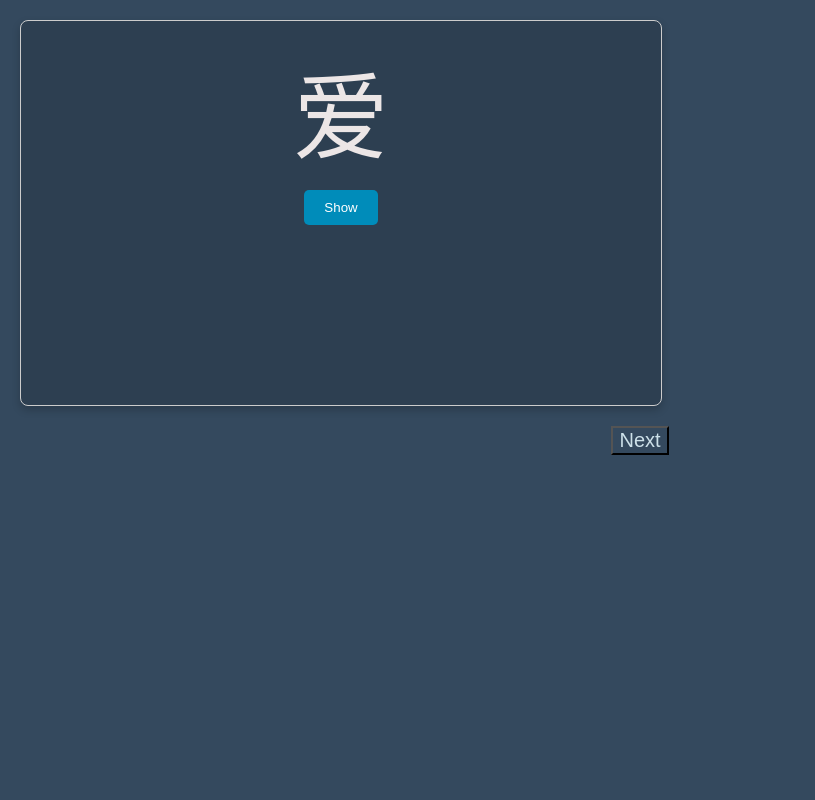
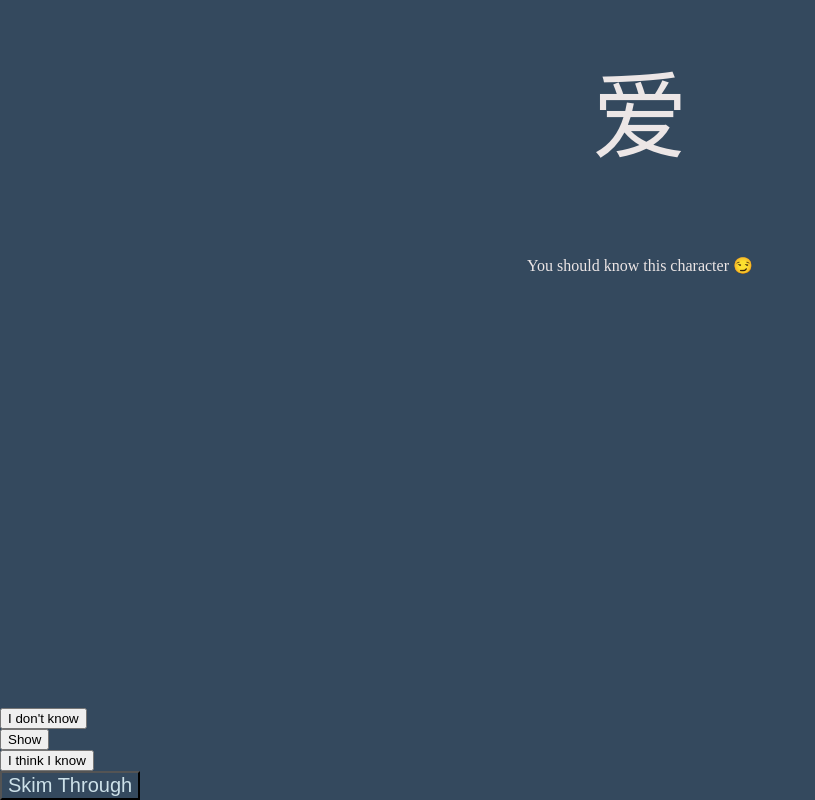
Before and after one commit to chandra-deb/XueHanzi, a Flask app: page /kpractice/1 in a window 1280 px wide. Shown: the whole page, without its empty margins (0-815 px from the left). Run offline with Flask 3, Linux system fonts and the light colour scheme; the visitor is signed in with stand-in values (Sample User, id 1).

Commit message:
so many  changes in practice page

```diff
--- a/backend/templates/known_practice.html
+++ b/backend/templates/known_practice.html
@@ -20,15 +20,12 @@
             display: flex;
             flex-direction: column;
             align-items: center;
-            justify-content: center;
-            border: 1px solid #ccc;
-            border-radius: 8px;
+            justify-content: space-around;
+
             padding: 20px;
             margin: 20px;
             max-width: 600px;
-            box-shadow: 0 4px 8px 0 rgba(0, 0, 0, 0.2);
             transition: 0.3s;
-            background-color: rgba(8, 8, 8, 0.151);
 
         }
 
@@ -59,10 +56,42 @@
             flex-direction: column;
             align-items: center;
             width: 100%;
+            text-align: center;
         }
 
-        .card-body div {
+        /* .card-body {
             margin: 8px;
+        } */
+
+        a {
+            color: whitesmoke;
+        }
+
+        .know-not-confirmation {
+            position: fixed;
+            bottom: 0;
+        }
+
+        .card-body {
+
+            width: 100%;
+            display: flex;
+            text-align: center;
+            position: absolute;
+            direction: column;
+            justify-content: center;
+            top: 30%;
+        }
+
+        .satire {
+            width: 100%;
+            display: flex;
+            text-align: center;
+            position: absolute;
+            direction: column;
+            vertical-align: middle;
+            justify-content: center;
+            top: 30%;
         }
     </style>
 </head>
@@ -71,34 +100,71 @@
 
 
     <!--  -->
+    {% if error_msg %}
+    <center>
+        <h2>You first need to add characters here to practice!</h2>
+    </center>
+    {% else %}
+
+    <div class="card-header">
         <div class="card">
-        <div class="card-header">
             <div style="font-size: 6em;">{{character.character}}</div>
-            {% if error_msg %}
-            <h1>{{ error_msg }}</h1>
-            {% endif %}
-            <button id="show">Show</button>
+
+        </div>
     </div>
     <div class="card-body">
+
         <div class="hidden"> {{character.pinyin}}</div>
-
         <div style="font-size: 1.4em;" class="pinyin hidden"><span style="color: aquamarine;">Pinyin:</span>
             {{character.pinyin}}</div>
         <div style="font-size: 1.4em;" class="meaning hidden"><span style="color: aquamarine;">Meaning:</span>
             {{character.meaning}}</div>
-            <div style="font-size: 1.4em;" class="hsk-level hidden"><span style="color: aquamarine;">HSK Level:</span>
-                {{character.hsk_level}}</div>
+        <div style="font-size: 1.4em;" class="hsk-level hidden"><span style="color: aquamarine;">HSK
+                Level:</span>
+            {{character.hsk_level}}
         </div>
     </div>
+
+
+    <div class="satire">
+        <p>
+            {% if character.is_known %}
+            You should know this character 😏
+            {% else %}
+            You may not know this character 🥲
+            {% endif %}
+        </p>
+    </div>
+
+    <div class="know-not-confirmation">
+        <form action="/update_data/{{character.id}}" method="post">
+            <input type="checkbox" id="known_{{character.id}}" name="dknown" value="on" hidden checked>
+            <input type="submit" value="I don't know">
+        </form>
+        <button id="show">Show</button>
+
+        <form action="/update_data/{{character.id}}" method="post">
+
+            <input type="checkbox" id="known_{{character.id}}" name="known" value="on" hidden checked>
+            <input type="submit" value="I think I know">
+        </form>
+        <center><button style="background-color: #34495e;color: #cde1e9; font-size: 20px;" onclick="reloadPage()">Skim
+                Through</button></center>
+    </div>
+    {% endif %}
     <script>
         const showButton = document.getElementById('show');
-        // const hanzi = document.querySelector('.hanzi');
+        const satire = document.querySelector('.satire');
         const pinyin = document.querySelector('.pinyin');
         const meaning = document.querySelector('.meaning');
         const hskLevel = document.querySelector('.hsk-level');
 
+
         showButton.addEventListener('click', () => {
+
+            satire.classList.toggle('hidden');
             pinyin.classList.toggle('hidden');
+
             meaning.classList.toggle('hidden');
             hskLevel.classList.toggle('hidden');
         });
@@ -108,9 +174,7 @@
         }
     </script>
 
-    <center><button style="background-color: #34495e;color: #cde1e9; font-size: 20px;"
-            onclick="reloadPage()">Next</button></center>
-    <hr size="30" style="border: none;">
+    <!-- <hr size="30" style="border: none;"> -->
 </body>
 
 </html>
```
Lines whose indentation alone changed are shown as unchanged.
